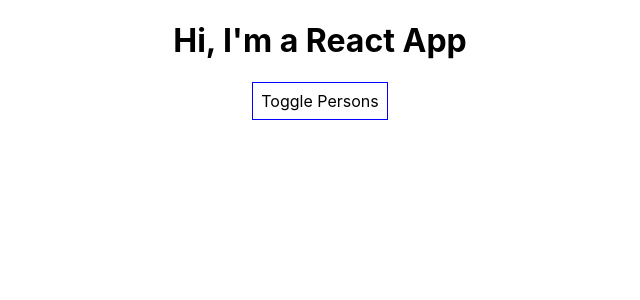
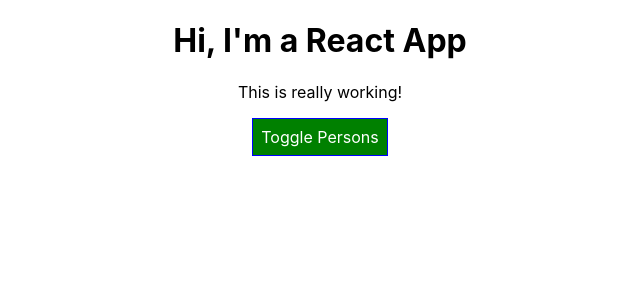
Before and after one commit to fcd1/react-complete-guide-udemy, a React (Create React App) app: page / in a window 1280 px wide. Shown: the top 300 px of the page, without its empty margins (320-960 px from the left). Built offline with nearby package versions, Linux system fonts and the light colour scheme.

Commit message:
End Sec 5, Lec 63: Setting Class Names Dynamically

```diff
--- a/src/App.css
+++ b/src/App.css
@@ -1,3 +1,11 @@
 .App {
   text-align: center;
 }
+
+.red {
+  color: red;
+}
+
+.bold {
+  font-weight: bold;
+}
--- a/src/App.js
+++ b/src/App.js
@@ -62,7 +62,8 @@
 
   render() {
     const style = {
-      backgroundColor: 'white',
+      backgroundColor: 'green',
+      color: 'white',
       font: 'inherit',
       border: '1px solid blue',
       padding: '8px',
@@ -89,12 +90,25 @@
             }
           )}
         </div>
-      )
+      );
+
+      style.backgroundColor = 'red';
+    }
+
+    // let classes = ['red', 'bold'].join(' ');
+
+    const classes = [];
+    if (this.state.persons.length <= 2) {
+      classes.push('red');
+    }
+    if (this.state.persons.length <= 1) {
+      classes.push('bold');
     }
 
     return (
       <div className="App">
         <h1>Hi, I'm a React App</h1>
+        <p className={classes.join(' ')}>This is really working!</p>
         <button
           onClick={this.togglePersonsHandler}
           style={style}
```
